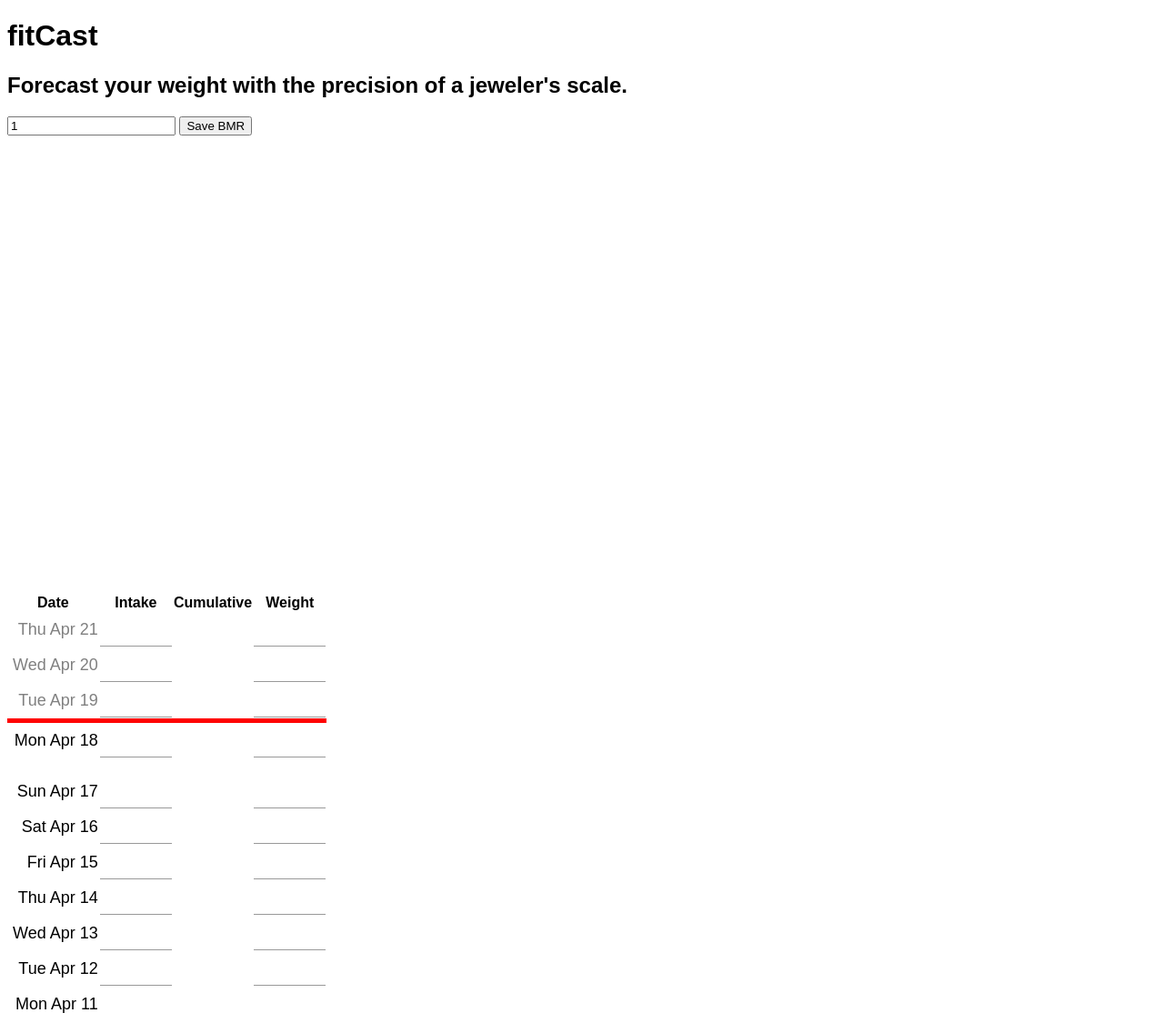
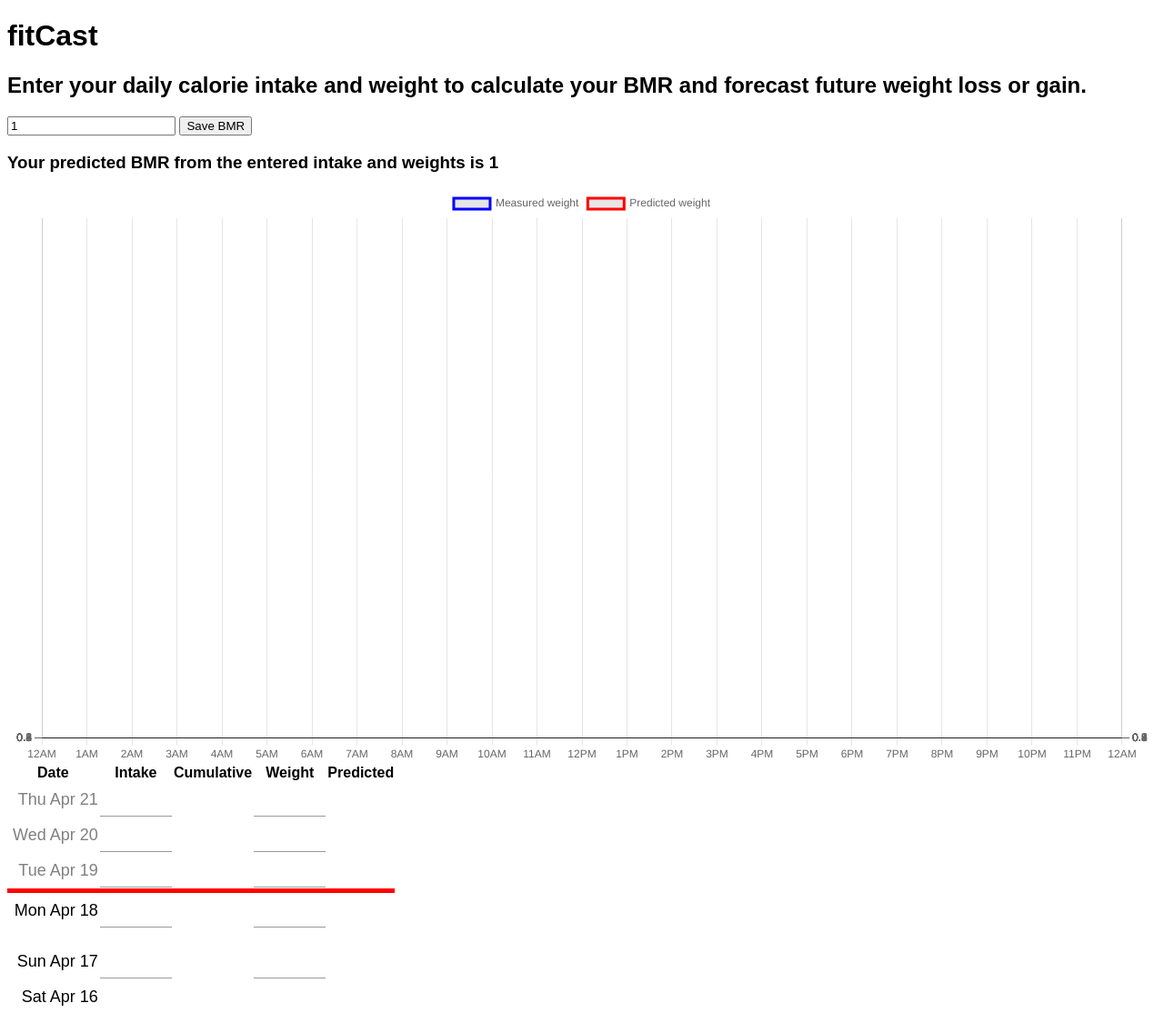
Before and after one commit to Lucent/fitCast, a PHP site: page / in a window 1280 px wide. Shown: the top 1114 px of the page at 91% size. Run offline with PHP 8.4, Linux system fonts and the light colour scheme; a user stored in the database is signed in; data that the repository does not hold is empty; a stand-in replaces the project's code that opens the database connection; some libraries are stand-ins or nearby versions.

Commit message:
Use ChartJS. Regression to calculate BMR.

```diff
--- a/index.php
+++ b/index.php
@@ -4,7 +4,7 @@ include "server/calorie_data.php";
 <!doctype html>
 <html>
 <head>
-<title>fitCast - Predict your weight using calorie counting</title>
+<title>fitCast - Predict your weight and BMR using calorie counting</title>
 <meta name="viewport" content="width=device-width, initial-scale=1">
 <style>
 table				{ border-collapse: collapse; }
@@ -27,12 +27,15 @@ tbody tr			{ color: gray; }
 .White				{ color: white; }
 </style>
 <script src="https://d3js.org/d3.v7.min.js"></script>
+<script src="https://cdn.jsdelivr.net/npm/chart.js"></script>
+<script src="https://cdn.jsdelivr.net/npm/chartjs-adapter-date-fns/dist/chartjs-adapter-date-fns.bundle.min.js"></script>
+<script src="https://cdn.jsdelivr.net/npm/regression@2.0.1/dist/regression.min.js"></script>
 <script type="module" src="js/load.js">
 </script>
 </head>
 <body>
 <h1>fitCast</h1>
-<h2>Forecast your weight with the precision of a jeweler's scale.</h2>
+<h2>Enter your daily calorie intake and weight to calculate your BMR and forecast future weight loss or gain.</h2>
 <?php
 if (isset($_SESSION["valid"]) && $_SESSION["valid"] === 1) {
 	if (array_key_exists("bmr", $_SESSION)) {
@@ -44,11 +47,12 @@ if (isset($_SESSION["valid"]) && $_SESSION["valid"] === 1) {
 }
 ?>
 <form method="post" action="server/bmr_set.php">
- <input name="bmr" type="number" value="<?= isset($bmr) ? $bmr : 2000 ?>">
+ <input name="bmr" type="number" step="0.01" value="<?= isset($bmr) ? $bmr : 2000 ?>">
  <input type="submit" value="Save BMR">
 </form>
+<h3>Your predicted BMR from the entered intake and weights is <output></output></h3>
 
-<div id="LineChart"></div>
+<canvas id="LineChart"></canvas>
 
 <?php
 if (isset($_SESSION["valid"]) && $_SESSION["valid"] === 1)
--- a/js/load.js
+++ b/js/load.js
@@ -1,8 +1,10 @@
+const CALS_PER_POUND = 3500;
+
 function bootstrap() {
 	append_running_total();
+	draw_chart();
 	colorize_inputs();
 	watch_changes();
-	draw_graph();
 }
 
 var colorize_inputs = function() {
@@ -19,7 +21,6 @@ var colorize_inputs = function() {
 		}
 
 /*
-	const POUND = 3500;
 	domain = [-5 * POUND, 0, 5 * POUND];
 	const cumulative_interpolator = d3.scaleLinear().domain(domain).range(range).interpolate(d3.interpolateLab);
 	const outputs = document.querySelectorAll("tbody td:not(:last-of-type) output");
@@ -40,8 +41,11 @@ var append_running_total = function() {
 		if (row.querySelector("input")) {
 			let intake = row.querySelector("input").value * 1;
 			running_total += intake - BMR;
-//			row.cells[2].querySelector("output").textContent = running_total;
-			row.cells[2].querySelector("output").textContent = (running_total / 3500).toFixed(1);
+			row.cells[2].querySelector("output").textContent = (running_total / CALS_PER_POUND).toFixed(1);
+			const index = intake_array.findIndex(e => e.date === row.id);
+			const predicted_delta = (running_total / CALS_PER_POUND);
+			intake_array[index].predicted = predicted_delta;
+			row.cells[4].querySelector("output").textContent = predicted_delta.toFixed(1);
 		}
 	});
 }
@@ -95,4 +99,72 @@ function draw_graph() {
 		.attr("d", line);
 }
 
+function draw_chart() {
+	intake_array = intake_array.filter(e => e.intake != null || e.weight != null);
+
+	const days_calories_measured = intake_array.filter(e => e.weight != null).map((x,y) => [Date.parse(x.date) / 1000 / 60 / 60 / 24, Number(x.weight) * CALS_PER_POUND]);
+	const measured_range = [Math.min(...days_calories_measured.map(e => e[1])), Math.max(...days_calories_measured.map(e => e[1]))];
+	const weight_eq = regression.linear(days_calories_measured).equation;
+	console.log(regression.linear(days_calories_measured))
+
+	const days_calories_predicted = intake_array.filter(e => e.predicted != null).map((x,y) => [Date.parse(x.date) / 1000 / 60 / 60 / 24, Number(x.predicted) * CALS_PER_POUND]);
+	const predicted_range = [Math.min(...days_calories_predicted.map(e => e[1])), Math.max(...days_calories_predicted.map(e => e[1]))];
+	const predict_eq = regression.linear(days_calories_predicted).equation;
+	console.log(regression.linear(days_calories_predicted))
+
+	const BMR_adjust = predict_eq[0] - weight_eq[0];
+	const graph_offset = predict_eq[1] - weight_eq[1];
+	document.querySelector("h3 > output").textContent = BMR + BMR_adjust;
+
+	let range;
+	if (predicted_range[1] - predicted_range[0] > measured_range[1] - measured_range[0])
+		range = predicted_range[1] - predicted_range[0];
+	else
+		range = measured_range[1] - measured_range[0];
+
+	const data = {
+		labels: intake_array.map(e => e.date),
+		datasets: [{
+			label: 'Measured weight',
+			data: intake_array.map(e => e.weight),
+			borderColor: "blue",
+			yAxisID: "weight"
+		},{
+			label: 'Predicted weight',
+			data: intake_array.map(e => e.predicted),
+			borderColor: "red",
+			yAxisID: "predict"
+		}]
+	};
+
+	const context = document.getElementById("LineChart").getContext("2d");
+	const chart = new Chart(context, {
+		type: "line",
+		data,
+		options: {
+			spanGaps: true,
+			scales: {
+				x: {
+					type: 'time'
+				},
+				predict: {
+					type: "linear",
+					display: true,
+					position: "left",
+					min: (measured_range[0] + graph_offset) / CALS_PER_POUND,
+					max: (measured_range[0] + graph_offset + range) / CALS_PER_POUND
+				},
+				weight: {
+					type: "linear",
+					display: true,
+					position: "right",
+					min: measured_range[0] / CALS_PER_POUND,
+					max: (measured_range[0] + range) / CALS_PER_POUND
+				}
+			}
+		}
+	});
+
+}
+
 bootstrap();
--- a/login.php
+++ b/login.php
@@ -3,9 +3,11 @@
 <html>
 <head>
 <title>fitCast - Log in or Register</title>
+<meta name="viewport" content="width=device-width, initial-scale=1">
 <style>
-body		{ font-family: sans-serif; }
-fieldset	{ padding: 1em; border: thin solid black; display: inline-block; }
+:root		{ color-scheme: light dark; }
+body		{ font-family: sans-serif; color: CanvasText; background-color: Canvas; }
+fieldset	{ padding: 1em; border: thin solid CanvasText; display: inline-block; }
 legend		{ font-size: x-large; }
 label		{ text-transform: uppercase; }
 input[type=text],input[type=password],input[type=email]	{ min-width: 15em; display: block; margin-bottom: 1em; }
--- a/server/calorie_data.php
+++ b/server/calorie_data.php
@@ -6,12 +6,12 @@ function intake_get() {
 		$conn = database_connect();
 		$id = $_SESSION["id"];
 
-		$query = "SELECT date, intake FROM calories WHERE id={$id} ORDER BY date;";
+		$query = "SELECT date,intake,weight FROM calories WHERE id='{$id}' ORDER BY date;";
 		$result = mysqli_query($conn, $query);
 
 		$intake = [];
 		while ($row = mysqli_fetch_array($result, MYSQLI_ASSOC))
-			$intake[] = ["date" => $row["date"], "intake" => $row["intake"]];
+			$intake[] = ["date" => $row["date"], "intake" => $row["intake"], "weight" => $row["weight"]];
 
 		mysqli_close($conn);
 
@@ -19,31 +19,13 @@ function intake_get() {
 	}
 }
 
-function weight_get() {
-	if (isset($_SESSION["valid"]) && $_SESSION["valid"] === 1) {
-		$conn = database_connect();
-		$id = $_SESSION["id"];
-
-		$query = "SELECT date, weight FROM weight WHERE id={$id} ORDER BY date;";
-		$result = mysqli_query($conn, $query);
-
-		$weight = [];
-		while ($row = mysqli_fetch_array($result, MYSQLI_ASSOC))
-			$weight[] = ["date" => $row["date"], "weight" => $row["weight"]];
-
-		mysqli_close($conn);
-
-		return $weight;
-	}
-}
 function draw_table_chart($start = -7, $end = 21) {
 	$intake_array = intake_get();
-	$weight_array = weight_get();
 
 	echo "<script>let intake_array = " . json_encode($intake_array) . ";</script>";
 	echo "<form method='post' action='server/intake_set.php'>\n";
 	echo "<table id='Table'>\n";
-	echo "<thead><tr><th>Date</th><th>Intake</th><th>Cumulative</th><th>Weight</th></tr></thead>\n";
+	echo "<thead><tr><th>Date</th><th>Intake</th><th>Cumulative</th><th>Weight</th><th>Predicted</th></tr></thead>\n";
 	echo "<tbody>\n";
 //	echo "<tr><td><td><td><td><td rowspan=200 id='LineChart'></td></tr>";
 	$now = new DateTime();
@@ -65,12 +47,12 @@ function draw_table_chart($start = -7, $end = 21) {
 		else
 			$intake = "";
 
-		$weight_today = array_search($date_string, array_column($weight_array, "date"));
+		$weight_today = array_search($date_string, array_column($intake_array, "date"));
 		if ($weight_today !== false)
-			$weight = $weight_array[$weight_today]["weight"];
+			$weight = $intake_array[$weight_today]["weight"];
 		else
 			$weight = "";
-		echo " <tr class='{$weekday} {$today}' id='${date_string}'><th>{$weekday} {$month_day}</th><td><input type='number' name='Intake-{$date_string}' min='0' max='10000' value='{$intake}'></td><td><output></output></td><td><input type='number' name='Weight-{$date_string}' min='50' max='1000' value='{$weight}' step='0.1'></td></tr>\n";
+		echo " <tr class='{$weekday} {$today}' id='${date_string}'><th>{$weekday} {$month_day}</th><td><input type='number' name='Intake-{$date_string}' min='0' max='10000' value='{$intake}'></td><td><output></output></td><td><input type='number' name='Weight-{$date_string}' min='50' max='1000' value='{$weight}' step='0.1'></td><td><output></output></td></tr>\n";
 	}
 	echo "</tbody>\n";
 	echo "</table>\n";
```
Also changed, not shown: database/structure.sql (+2 -16 lines), server/intake_set.php (+12 -26 lines).
